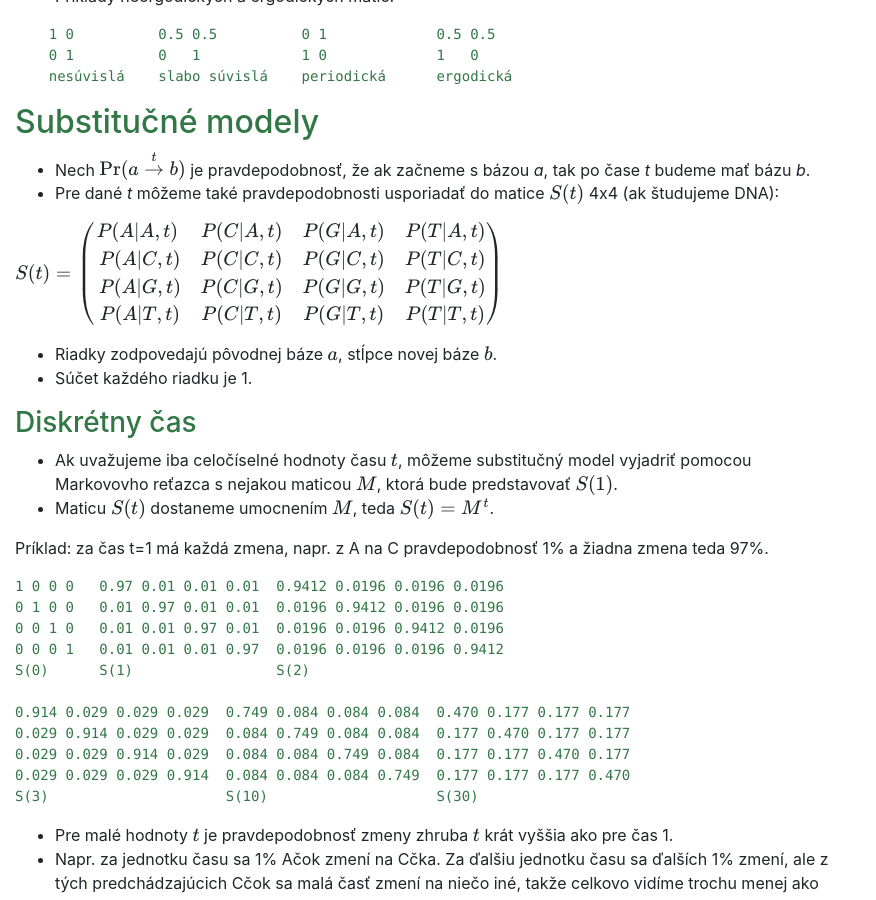
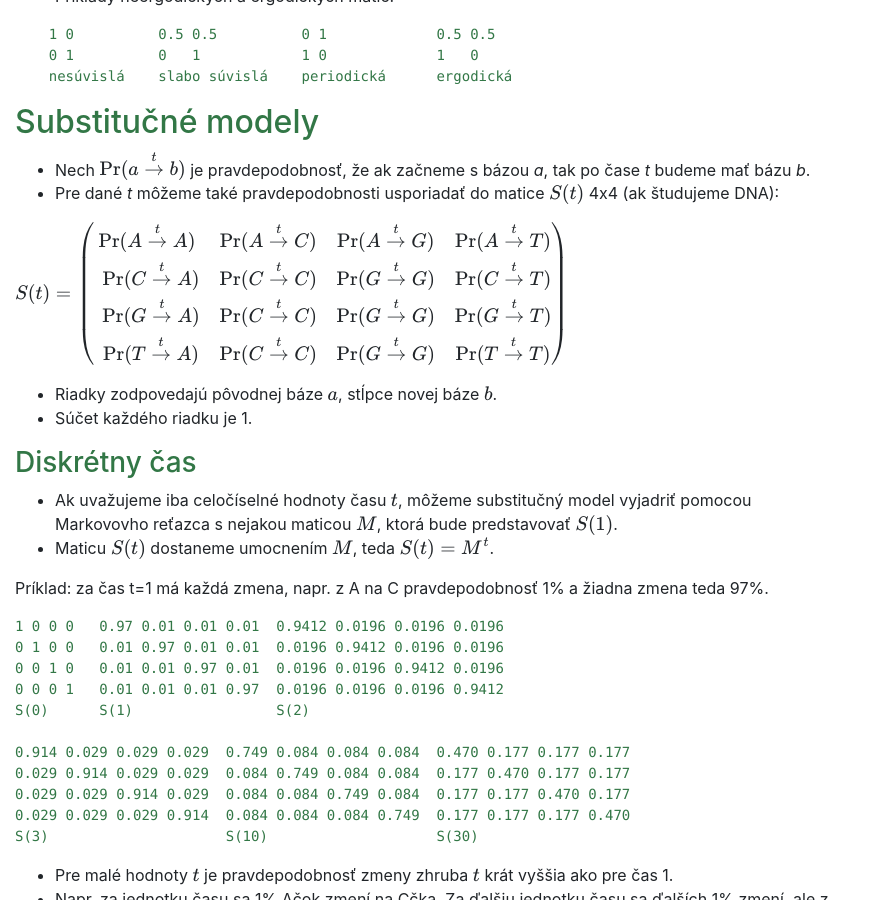
Before and after one commit to fmfi-compbio/mbi, a Jekyll site: the page built from notes/ci-chains.md, in a window 1280 px wide and 900 px high, scrolled down 2001 px. Shown: the whole window, without its empty margins (0-876 px from the left). Built offline with Jekyll 4.4.1, drawn with Linux system fonts in a browser that asks for light colours; nearby versions of some CDN libraries; our own code applies the rules of GitHub Pages for plain Markdown files; some of the changed text lies outside the part shown.

Commit message:
ci-chains

```diff
--- a/notes/ci-chains.md
+++ b/notes/ci-chains.md
@@ -97,10 +97,10 @@ t=0           t=1           t=2           t=3               t=10
   študujeme DNA):
 
 $S(t) = \left(\begin{array}{cccc}
-P(A|A,t) & P(C|A,t) & P(G|A,t) & P(T|A,t) \\\\\\\\
-P(A|C,t) & P(C|C,t) & P(G|C,t) & P(T|C,t) \\\\\\\\
-P(A|G,t) & P(C|G,t) & P(G|G,t) & P(T|G,t) \\\\\\\\
-P(A|T,t) & P(C|T,t) & P(G|T,t) & P(T|T,t)
+\Pr(A\stackrel{t}{\rightarrow} A) & \Pr(A\stackrel{t}{\rightarrow} C) & \Pr(A\stackrel{t}{\rightarrow} G) & \Pr(A\stackrel{t}{\rightarrow} T) \\\\\\\\
+\Pr(C\stackrel{t}{\rightarrow} A) & \Pr(C\stackrel{t}{\rightarrow} C) & \Pr(G\stackrel{t}{\rightarrow} G) & \Pr(C\stackrel{t}{\rightarrow} T) \\\\\\\\
+\Pr(G\stackrel{t}{\rightarrow} A) & \Pr(C\stackrel{t}{\rightarrow} C) & \Pr(G\stackrel{t}{\rightarrow} G) & \Pr(G\stackrel{t}{\rightarrow} T) \\\\\\\\
+\Pr(T\stackrel{t}{\rightarrow} A) & \Pr(C\stackrel{t}{\rightarrow} C) & \Pr(G\stackrel{t}{\rightarrow} G) & \Pr(T\stackrel{t}{\rightarrow} T)
 \end{array}\right)$
 
 - Riadky zodpovedajú pôvodnej báze $a$, stĺpce novej báze $b$.
@@ -202,7 +202,7 @@ $S(t)=
 
 - Model substitúcií väčšinou vyjadríme maticou rýchlostí (intenzít) (transition rate matrix, substitution rate matrix).
 - Je to matica $R$ 4x4, kde $R[x,y]$ pre $x\ne y$ je rýchlosť, ako sa deje zmena z $x$ na $y$.
-- Presnejšie $R[x,y] = \\lim_{t\\rightarrow 0}\\frac{\Pr(y\|x,t)}{t}$.
+- Presnejšie $R[x,y] = \\lim_{t\\rightarrow 0}\\frac{\Pr(x\\stackrel{t}{\rightarrow} y)}{t}$.
 - Diagonálne prvky $R[x,x]$ sa dopočítajú tak, aby súčet riadku bol vždy 0, je to teda rýchlosť, akou báza $x$ mutáciami ubúda.
 - Pre J-C model máme maticu rýchlostí
 $R=
@@ -221,7 +221,7 @@ $R=
 
 ## Substitučné modely, zhrnutie
 
-- S(t): matica 4x4, kde políčko $S(t)_{a,b}=P(b|a,t)$ je
+- S(t): matica 4x4, kde políčko $S(t)_{a,b}=\Pr(a\stackrel{t}{\rightarrow} b)$ je
   pravdepodobnosť, že ak začneme s bázou a, tak po čase t budeme mať
   bázu b.
 - Jukes-Cantorov model predpokladá, že táto pravdepodobnosť je rovnaká
@@ -252,7 +252,7 @@ $R=
   $t=-\frac{3}{4} \log\left(1-\frac{4}{3}d\right)$
 - Ak $d\rightarrow 0.75$, dostávame $t\rightarrow \infty$
 - Prečo sme ten vzorec odvodili takto? V skutočnosti chceme nájsť
-  najvierohodnejšiu hodnotu $t$, t.j. takú, pre ktorú hodnota $P(data|t)$
+  najvierohodnejšiu hodnotu $t$, t.j. takú, pre ktorú hodnota $\Pr(data|t)$
   bude najväčšia. Zhodou okolností vyjde takto.
 
 ## Zložitejšie substitučné modely
@@ -273,7 +273,7 @@ $R=
 Model **K80** (Kimura 1980) napr. zachytáva, ze puríny sa častejšie menia na iné
 puríny (A a G) a pyrimidíny na ine pyrimidíny (C a T).
 - Tranzícia je zmena v rámci skupiny (C<->T, A<->G), transverzia je zmena medzi skupinami {C, T } <-> {A, G}.
-- Model má dva parametre: rýchlosť tranzícií $\alfa$, transverzií $\beta$.
+- Model má dva parametre: rýchlosť tranzícií $\alpha$, transverzií $\beta$.
 $R=\left(\begin{array}{cccc}
 -2\beta-\alpha & \beta & \alpha & \beta \\\\\\\\
 \beta & -2\beta-\alpha & \beta & \alpha \\\\\\\\
```
